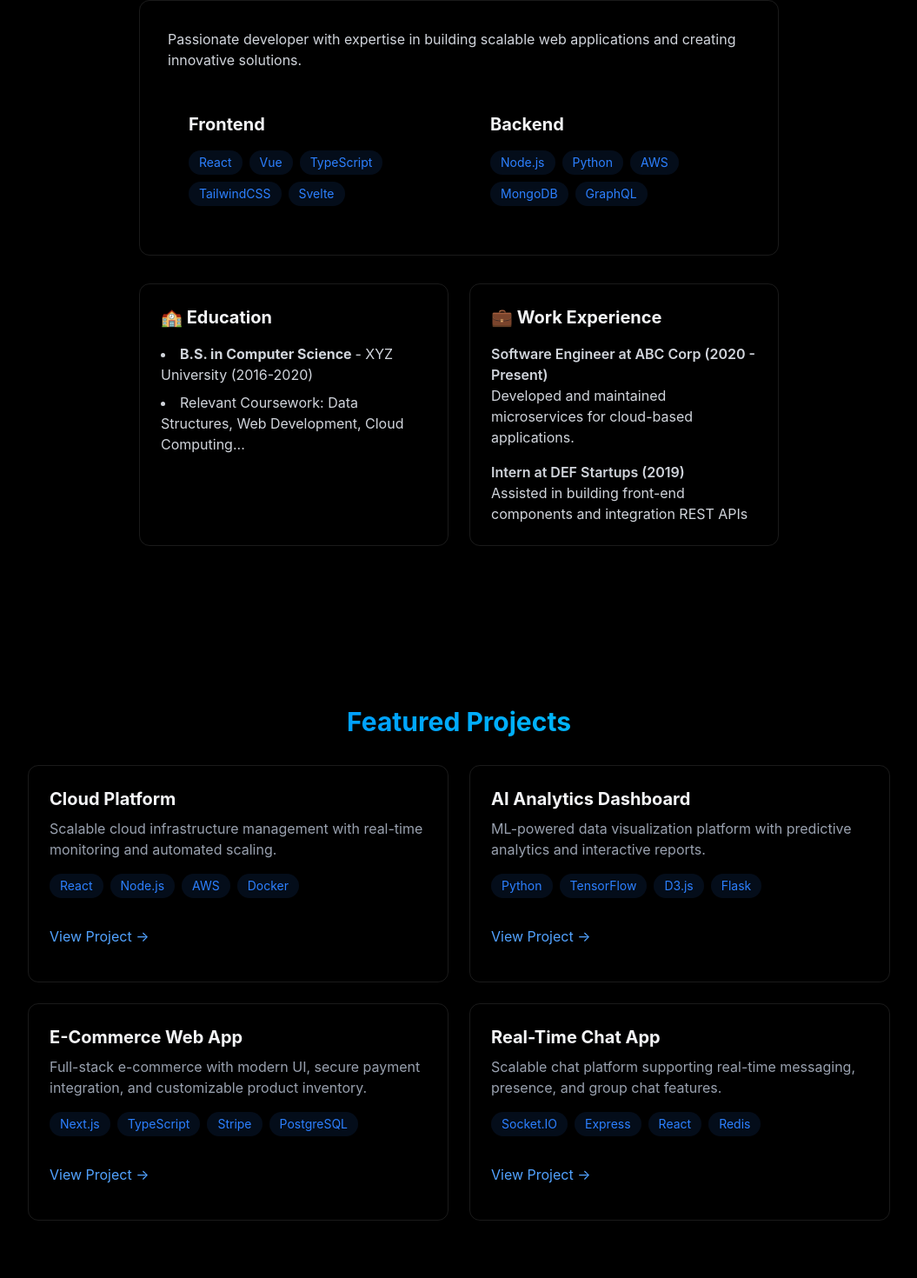
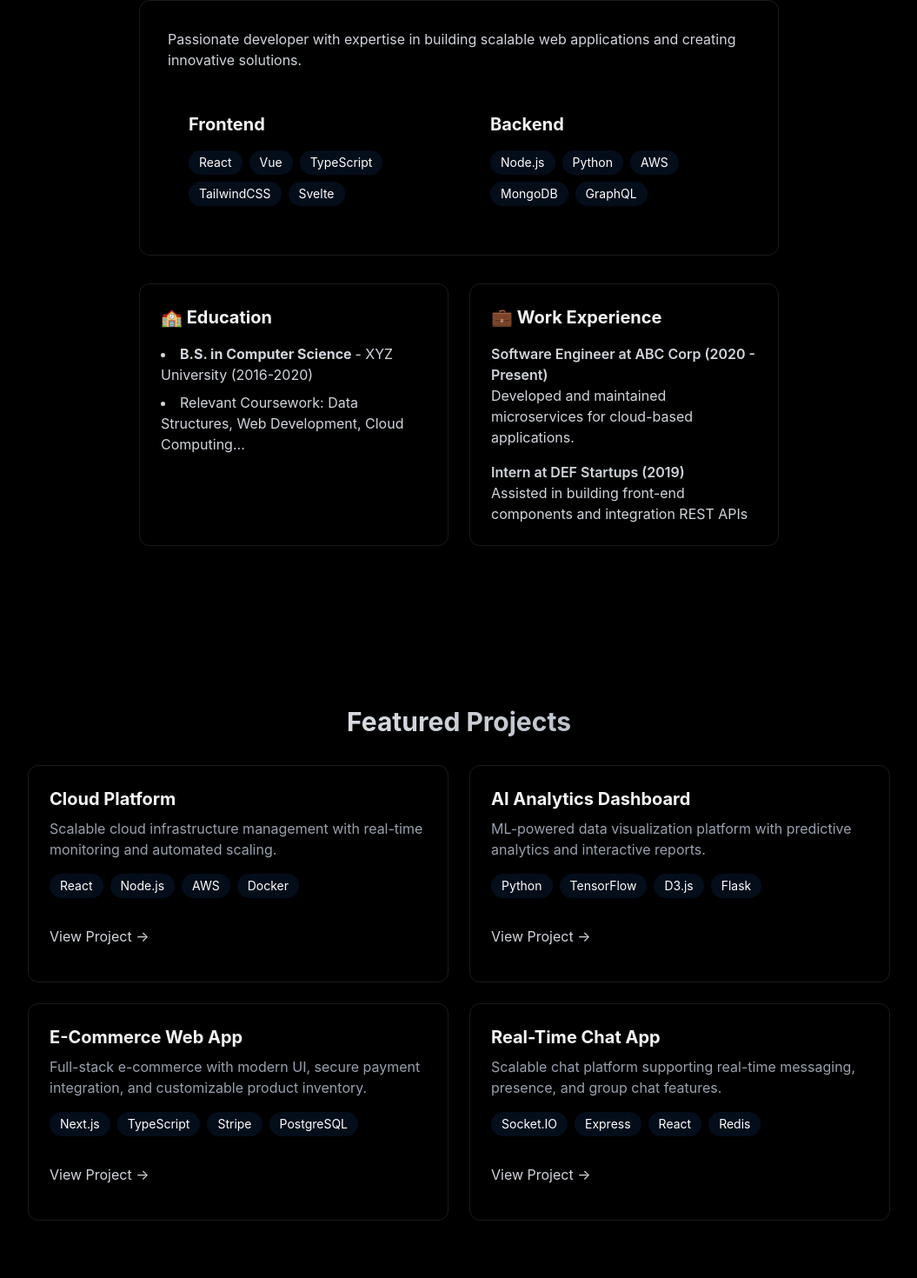
Before and after one commit to MDJAmin/Amin_Portfolio, a React (Vite) app: page / in a window 1280 px wide. Shown: the part 948-2418 px from the top of the page at 87% size, without its empty margins (112-1167 px from the left). Built offline with nearby package versions, Linux system fonts and the light colour scheme.

Commit message:
Style: Colors and theme

```diff
--- a/src/Components/sections/About.jsx
+++ b/src/Components/sections/About.jsx
@@ -18,7 +18,7 @@ export const About = () => {
     >
       <RevealOnScroll>
         <div className="max-w-3xl mx-auto px-4">
-          <h2 className="text-3xl font-bold mb-8 bg-gradient-to-r from-blue-500 to-cyan-400 bg-clip-text text-transparent text-center">
+          <h2 className="text-3xl font-bold mb-8 bg-gradient-to-r from-white to-gray-400 bg-clip-text text-transparent text-center">
             {" "}
             About Me
           </h2>
@@ -36,7 +36,7 @@ export const About = () => {
                   {frontendSkills.map((tech, key) => (
                     <span
                       key={key}
-                      className="bg-blue-500/10 text-blue-500 py-1 px-3 rounded-full text-sm hover:bg-blue-500/20
+                      className="bg-blue-500/10 text-white py-1 px-3 rounded-full text-sm hover:bg-gray-700 cursor-pointer
                                     hover:shadow-[0_2px_8px_rgba(59,130,246,0.2)] transition
                     "
                     >
@@ -52,7 +52,7 @@ export const About = () => {
                   {backendSkills.map((tech, key) => (
                     <span
                       key={key}
-                      className="bg-blue-500/10 text-blue-500 py-1 px-3 rounded-full text-sm hover:bg-blue-500/20
+                      className="bg-blue-500/10 text-white py-1 px-3 rounded-full text-sm hover:bg-gray-700 cursor-pointer
                                     hover:shadow-[0_2px_8px_rgba(59,130,2246,0.2)] transition
                     "
                     >
--- a/src/Components/sections/Contact.jsx
+++ b/src/Components/sections/Contact.jsx
@@ -33,7 +33,7 @@ export const Contact = () => {
     >
       <RevealOnScroll>
         <div className="px-4 w-full min-w-[300px] md:w-[500px] sm:w-2/3 p-6">
-          <h2 className="text-3xl font-bold mb-8 bg-gradient-to-r from-blue-500 to-cyan-400 bg-clip-text text-transparent text-center">
+          <h2 className="text-3xl font-bold mb-8 bg-gradient-to-r from-white to-gray-400 bg-clip-text text-transparent text-center">
             {" "}
             Get In Touch
           </h2>
@@ -45,7 +45,7 @@ export const Contact = () => {
                 name="name"
                 required
                 value={formData.name}
-                className="w-full bg-white/5 border border-white/10 rounded px-4 py-3 text-white transition focus:outline-none focus:border-blue-500 focus:bg-blue-500/5"
+                className="w-full bg-white/5 border border-white/10 rounded px-4 py-3 text-white transition focus:outline-none focus:border-gray-300 focus:bg-blue-500/5"
                 placeholder="Name..."
                 onChange={(e) =>
                   setFormData({ ...formData, name: e.target.value })
@@ -60,7 +60,7 @@ export const Contact = () => {
                 name="email"
                 required
                 value={formData.email}
-                className="w-full bg-white/5 border border-white/10 rounded px-4 py-3 text-white transition focus:outline-none focus:border-blue-500 focus:bg-blue-500/5"
+                className="w-full bg-white/5 border border-white/10 rounded px-4 py-3 text-white transition focus:outline-none focus:border-gray-300 focus:bg-blue-500/5"
                 placeholder="example@gmail.com"
                 onChange={(e) =>
                   setFormData({ ...formData, email: e.target.value })
@@ -75,7 +75,7 @@ export const Contact = () => {
                 required
                 rows={5}
                 value={formData.message}
-                className="w-full bg-white/5 border border-white/10 rounded px-4 py-3 text-white transition focus:outline-none focus:border-blue-500 focus:bg-blue-500/5"
+                className="w-full bg-white/5 border border-white/10 rounded px-4 py-3 text-white transition focus:outline-none focus:border-gray-300 focus:bg-blue-500/5 min-h-14"
                 placeholder="Your Message..."
                 onChange={(e) =>
                   setFormData({ ...formData, message: e.target.value })
@@ -85,7 +85,7 @@ export const Contact = () => {
 
             <button
               type="submit"
-              className="w-full bg-blue-500 text-white py-3 px-6 rounded font-medium transition relative overflow-hidden hover:-translate-y-0.5 hover:shadow-[0_0_15px_rgba(59,130,246,0.4)]"
+              className="w-full bg-gray-100 text-black py-3 px-6 rounded font-medium relative overflow-hidden hover:bg-[rgba:#ffffff2d] hover:text-white transition-all cursor-pointer"
             >
               Send Message
             </button>
--- a/src/Components/sections/Projects.jsx
+++ b/src/Components/sections/Projects.jsx
@@ -8,12 +8,12 @@ export const Projects = () => {
     >
       <RevealOnScroll>
         <div className="max-w-5xl mx-auto px-4">
-          <h2 className="text-3xl font-bold mb-8 bg-gradient-to-r from-blue-500 to-cyan-400 bg-clip-text text-transparent text-center">
+          <h2 className="text-3xl font-bold mb-8 bg-gradient-to-r from-white to-gray-400 bg-clip-text text-transparent text-center">
             {" "}
             Featured Projects
           </h2>
           <div className="grid grid-cols-1 md:grid-cols-2 gap-6">
-            <div className="p-6 rounded-xl border border-white/10 hover:-translate-y-1 hover:border-blue-500/30 hover:shadow-[0_2px_8px_rgba(59,130,246,0.2)] transition">
+            <div className="p-6 rounded-xl border border-white/10 hover:-translate-y-1 hover:border-gray-500/50 hover:shadow-[0_2px_8px_rgba(59,130,246,0.2)] transition">
               <h3 className="text-xl font-bold mb-2"> Cloud Platform</h3>
               <p className="text-gray-400 mb-4">
                 Scalable cloud infrastructure management with real-time
@@ -23,7 +23,7 @@ export const Projects = () => {
                 {["React", "Node.js", "AWS", "Docker"].map((tech, key) => (
                   <span
                     key={key}
-                    className="bg-blue-500/10 text-blue-500 py-1 px-3 rounded-full text-sm hover:bg-blue-500/20
+                    className="bg-blue-500/10 text-white py-1 px-3 rounded-full text-sm hover:bg-gray-700 cursor-pointer
                                     hover:shadow-[0_2px_8px_rgba(59,130,246,0.1)] transition-all
                     "
                   >
@@ -35,7 +35,7 @@ export const Projects = () => {
               <div className="flex justify-between items-center">
                 <a
                   href="#"
-                  className="text-blue-400 hover:text-blue-300 transition-colors my-4"
+                  className="text-gray-300 hover:text-white transition-colors my-4"
                 >
                   View Project →
                 </a>
@@ -44,7 +44,7 @@ export const Projects = () => {
             <div
               className="
               glass p-6 rounded-xl border border-white/10
-              hover:-translate-y-1 hover:border-blue-500/30
+              hover:-translate-y-1 hover:border-gray-500/50
               hover:shadow-[0_4px_20px_rgba(59,130,246,0.1)]
               transition-all
             "
@@ -59,8 +59,7 @@ export const Projects = () => {
                   <span
                     key={key}
                     className="
-                      bg-blue-500/10 text-blue-500 py-1 px-3
-                      rounded-full text-sm
+                      bg-blue-500/10 text-white py-1 px-3 rounded-full text-sm hover:bg-gray-700 cursor-pointer
                       transition
                       hover:bg-blue-500/20 hover:-translate-y-0.5
                       hover:shadow-[0_2px_8px_rgba(59,130,246,0.2)]
@@ -73,7 +72,7 @@ export const Projects = () => {
               <div className="flex justify-between items-center">
                 <a
                   href="#"
-                  className="text-blue-400 hover:text-blue-300 transition-colors my-4"
+                  className="text-gray-300 hover:text-white transition-colors my-4"
                 >
                   View Project →
                 </a>
@@ -83,7 +82,7 @@ export const Projects = () => {
             <div
               className="
               glass p-6 rounded-xl border border-white/10
-              hover:-translate-y-1 hover:border-blue-500/30
+              hover:-translate-y-1  hover:border-gray-500/50
               hover:shadow-[0_4px_20px_rgba(59,130,246,0.1)]
               transition-all
             "
@@ -99,8 +98,7 @@ export const Projects = () => {
                     <span
                       key={tech}
                       className="
-                      bg-blue-500/10 text-blue-500 py-1 px-3
-                      rounded-full text-sm
+                      bg-blue-500/10 text-white py-1 px-3 rounded-full text-sm hover:bg-gray-700 cursor-pointer
                       transition
                       hover:bg-blue-500/20 hover:-translate-y-0.5
                       hover:shadow-[0_2px_8px_rgba(59,130,246,0.2)]
@@ -114,7 +112,7 @@ export const Projects = () => {
               <div className="flex justify-between items-center">
                 <a
                   href="#"
-                  className="text-blue-400 hover:text-blue-300 transition-colors my-4"
+                  className="text-gray-300 hover:text-white transition-colors my-4"
                 >
                   View Project →
                 </a>
@@ -124,7 +122,7 @@ export const Projects = () => {
             <div
               className="
               glass p-6 rounded-xl border border-white/10
-              hover:-translate-y-1 hover:border-blue-500/30
+              hover:-translate-y-1  hover:border-gray-500/50
               hover:shadow-[0_4px_20px_rgba(59,130,246,0.1)]
               transition-all
             "
@@ -139,8 +137,7 @@ export const Projects = () => {
                   <span
                     key={key}
                     className="
-                      bg-blue-500/10 text-blue-500 py-1 px-3
-                      rounded-full text-sm
+                      bg-blue-500/10 text-white py-1 px-3 rounded-full text-sm hover:bg-gray-700 cursor-pointer
                       transition
                       hover:bg-blue-500/20 hover:-translate-y-0.5
                       hover:shadow-[0_2px_8px_rgba(59,130,246,0.2)]
@@ -153,7 +150,7 @@ export const Projects = () => {
               <div className="flex justify-between items-center ">
                 <a
                   href="#"
-                  className="text-blue-400 hover:text-blue-300 transition-colors my-4"
+                  className="text-gray-300 hover:text-white transition-colors my-4"
                 >
                   View Project →
                 </a>
```
